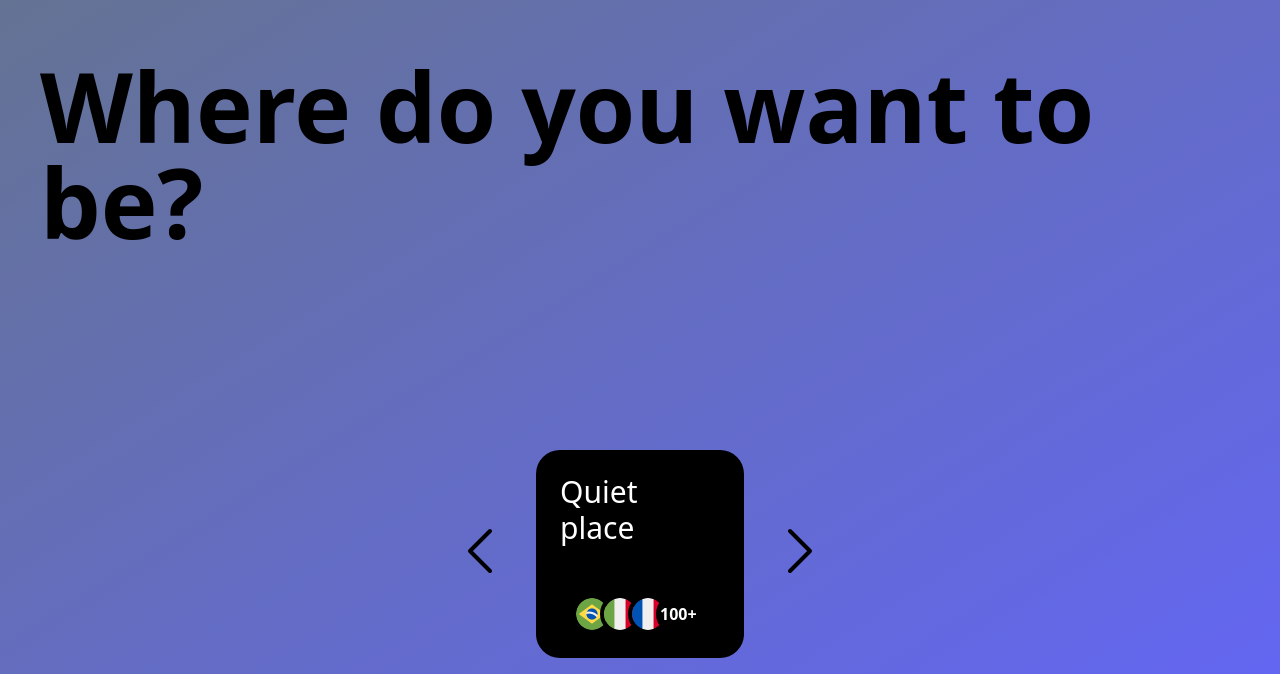
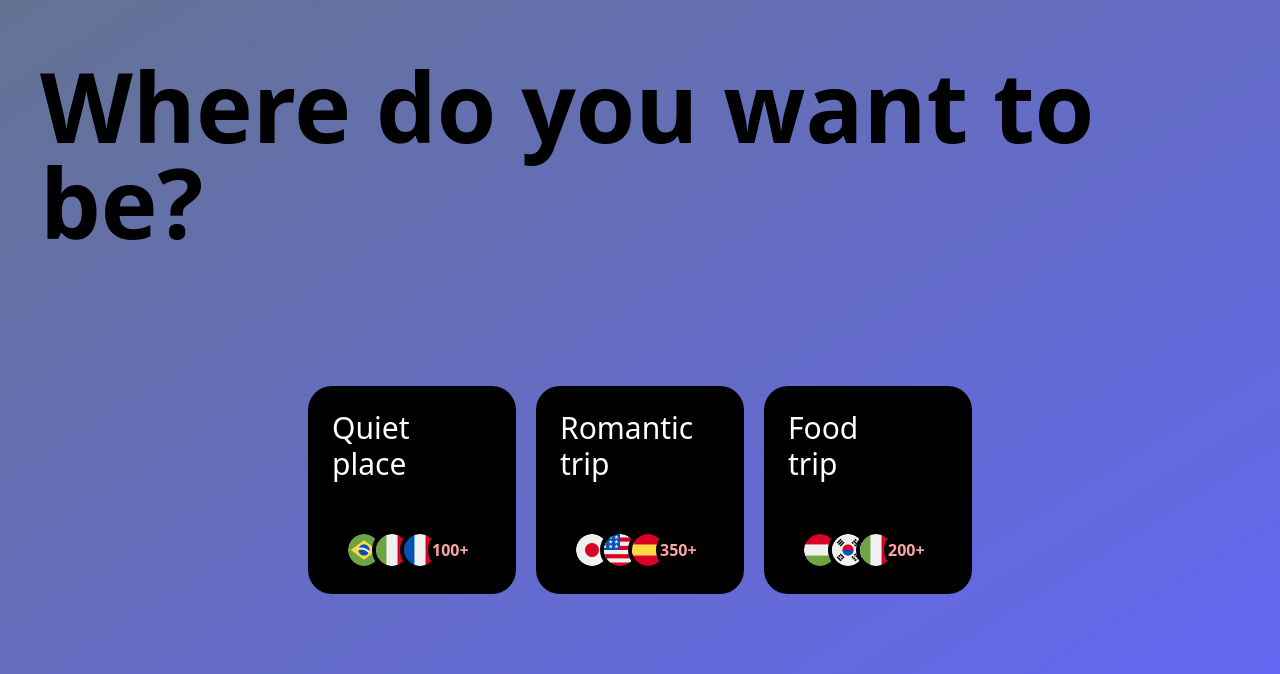
Before and after one commit to Ryusuke24/PracticeLayout_and_JS, a website with bundled scripts: page index.html in a window 1280 px wide. Shown: the part 126-800 px from the top of the page. Built offline with nearby package versions, Linux system fonts and the light colour scheme.

Commit message:
add little fixes

```diff
--- a/index.html
+++ b/index.html
@@ -9,7 +9,7 @@
   <body
     class="bg-indigo-400 md:bg-gradient-to-br from-slate-500 to-indigo-500 w-screen"
   >
-    <div class="mx-auto h-screen grid grid-rows-[auto_1fr_auto]">
+    <div class="mx-auto h-screen grid grid-rows-[auto_1fr]">
       <header class="m-10">
         <div class="flex justify-between">
           <a class="" href="#">
@@ -47,7 +47,7 @@
             <h1 class="font-semibold text-8xl">Where do you want to be?</h1>
           </div>
           <div class="flex gap-6 items-center">
-            <div>
+            <div class="md:hidden">
               <button class="buttonLeft">
                 <svg
                   xmlns="http://www.w3.org/2000/svg"
@@ -65,11 +65,15 @@
                 </svg>
               </button>
             </div>
-            <a href="quitePlacePage.html" class="nextPageLink">
+            <div class="flex gap-5 items-end md:mb-16">
+              <a
+                href="quitePlacePage.html"
+                class="nextPageLink block md:hidden"
+              >
                 <div
-                class="places w-52 h-52 bg-black text-white rounded-3xl flex flex-col justify-around pl-6 hover:h-56 hover:bg-white transition-all duration-300"
+                  class="quietPlaces w-52 h-52 bg-black text-white rounded-3xl flex flex-col justify-around pl-6 hover:h-56 hover:bg-white hover:text-black transition-all duration-300"
                 >
-                <h2 class="text-3xl hover:text-black">
+                  <h2 class="text-3xl">
                     Quiet <br />
                     place
                   </h2>
@@ -90,15 +94,118 @@
                       alt=""
                     />
                     <p
-                    class="relative font-semibold w-10 h-10 flex items-center z-40 right-9 border-4 border-black rounded-full bg-black hover:bg-white"
+                      class="relative font-semibold w-10 h-10 flex items-center z-40 right-9 border-4 border-black rounded-full bg-black text-red-300"
                     >
                       100+
                     </p>
                   </div>
                 </div></a
               >
+              <a
+                href="quitePlacePage.html"
+                class="nextPageLink hidden md:block"
+              >
+                <div
+                  class="quietPlaces w-52 h-52 bg-black text-white rounded-3xl flex flex-col justify-around pl-6 hover:h-56 hover:bg-white hover:text-black transition-all duration-300"
+                >
+                  <h2 class="text-3xl">
+                    Quiet <br />
+                    place
+                  </h2>
+                  <div class="inline-flex items-center justify-center">
+                    <img
+                      class="relative w-10 z-10 border-4 border-black rounded-full"
+                      src="public/img/brazil-.png"
+                      alt=""
+                    />
+                    <img
+                      class="relative w-10 z-20 right-3 border-4 border-black rounded-full"
+                      src="public/img/italy.png"
+                      alt=""
+                    />
+                    <img
+                      class="relative w-10 z-30 right-6 border-4 border-black rounded-full"
+                      src="public/img/france.png"
+                      alt=""
+                    />
+                    <p
+                      class="relative font-semibold w-10 h-10 flex items-center z-40 right-9 border-4 border-black rounded-full bg-black text-red-300"
+                    >
+                      100+
+                    </p>
+                  </div>
+                </div></a
+              >
+              <a
+                href="romanticTripPage.html"
+                class="nextPageLink hidden md:block"
+              >
+                <div
+                  class="romanticPlaces w-52 h-52 bg-black text-white rounded-3xl flex flex-col justify-around pl-6 hover:h-56 hover:bg-white hover:text-black transition-all duration-300"
+                >
+                  <h2 class="text-3xl">
+                    Romantic <br />
+                    trip
+                  </h2>
+                  <div class="inline-flex items-center justify-center">
+                    <img
+                      class="relative w-10 z-10 border-4 border-black rounded-full"
+                      src="public/img/japan.png"
+                      alt=""
+                    />
+                    <img
+                      class="relative w-10 z-20 right-3 border-4 border-black rounded-full"
+                      src="public/img/united-states.png"
+                      alt=""
+                    />
+                    <img
+                      class="relative w-10 z-30 right-6 border-4 border-black rounded-full"
+                      src="public/img/spain.png"
+                      alt=""
+                    />
+                    <p
+                      class="relative font-semibold w-10 h-10 flex items-center z-40 right-9 border-4 border-black rounded-full bg-black text-red-300"
+                    >
+                      350+
+                    </p>
+                  </div>
+                </div></a
+              >
+              <a href="foodTripPage.html" class="nextPageLink hidden md:block">
+                <div
+                  class="foodPlaces w-52 h-52 bg-black text-white rounded-3xl flex flex-col justify-around pl-6 hover:h-56 hover:bg-white hover:text-black transition-all duration-300"
+                >
+                  <h2 class="text-3xl">
+                    Food <br />
+                    trip
+                  </h2>
+                  <div class="inline-flex items-center justify-center">
+                    <img
+                      class="relative w-10 z-10 border-4 border-black rounded-full"
+                      src="public/img/hungary.png"
+                      alt=""
+                    />
+                    <img
+                      class="relative w-10 z-20 right-3 border-4 border-black rounded-full"
+                      src="public/img/south-korea.png"
+                      alt=""
+                    />
+                    <img
+                      class="relative w-10 z-30 right-6 border-4 border-black rounded-full"
+                      src="public/img/italy.png"
+                      alt=""
+                    />
+                    <p
+                      class="relative font-semibold w-10 h-10 flex items-center z-40 right-9 border-4 border-black rounded-full bg-black text-red-300"
+                    >
+                      200+
+                    </p>
+                  </div>
+                </div></a
+              >
+            </div>
 
-            <div>
+            <div class="md:hidden">
               <button class="buttonRight">
                 <svg
                   xmlns="http://www.w3.org/2000/svg"
@@ -116,36 +223,6 @@
                 </svg>
               </button>
             </div>
-            <div
-              class="hidden w-52 h-52 bg-black text-white rounded-3xl flex flex-col justify-around pl-6"
-            >
-              <h2 class="text-3xl">
-                Romantic <br />
-                trip
-              </h2>
-              <div class="romanticTrip inline-flex items-center justify-center">
-                <img
-                  class="relative w-10 z-10 border-4 border-black rounded-full"
-                  src="public/img/brazil-.png"
-                  alt=""
-                />
-                <img
-                  class="relative w-10 z-20 right-3 border-4 border-black rounded-full"
-                  src="public/img/italy.png"
-                  alt=""
-                />
-                <img
-                  class="relative w-10 z-30 right-6 border-4 border-black rounded-full"
-                  src="public/img/france.png"
-                  alt=""
-                />
-                <p
-                  class="relative w-10 h-10 flex items-center z-40 right-9 border-4 border-black rounded-full bg-black"
-                >
-                  100+
-                </p>
-              </div>
-            </div>
           </div>
         </div>
       </main>
--- a/script/script.js
+++ b/script/script.js
@@ -1,10 +1,26 @@
 import places from "./json.js";
 
-let tripDiv = document.querySelector(".places");
+let tripDiv = document.querySelector(".quietPlaces");
+let foodTrip = document.querySelector(".foodPlaces");
+let romanticTrip = document.querySelector(".romanticPlaces");
 let rightMobileBtn = document.querySelector(".buttonRight");
 let leftMobileBtn = document.querySelector(".buttonLeft");
 let link = document.querySelector(".nextPageLink");
 let bannerId = 0;
+
+tripDiv.querySelector("h2").innerHTML = places[0].name;
+romanticTrip.querySelector("h2").innerHTML = places[1].name;
+foodTrip.querySelector("h2").innerHTML = places[2].name;
+
+let tripImg = tripDiv.querySelectorAll("img");
+let romanticImg = romanticTrip.querySelectorAll("img");
+let foodImg = foodTrip.querySelectorAll("img");
+
+for (let i = 0; i < 3; i++) {
+  tripImg[i].src = places[0].countries[i];
+  romanticImg[i].src = places[1].countries[i];
+  foodImg[i].src = places[2].countries[i];
+}
 
 leftMobileBtn.addEventListener("click", () => {
   bannerId--;
```
Also changed, not shown: public/output.css. Lines whose indentation alone changed are shown as unchanged.
